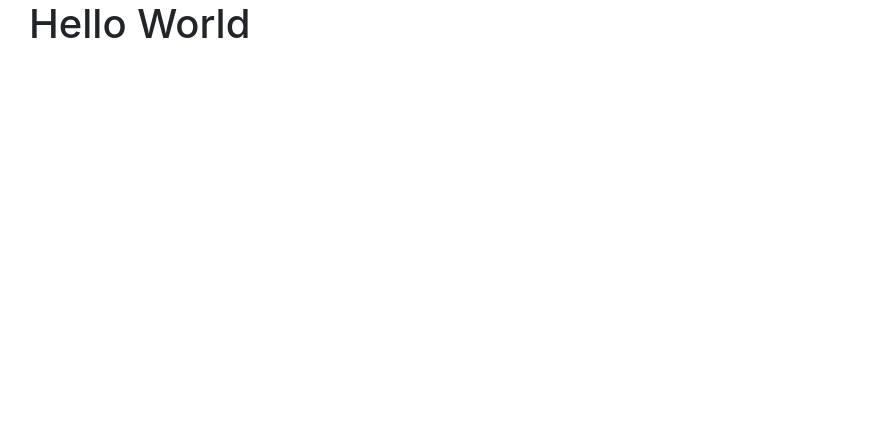
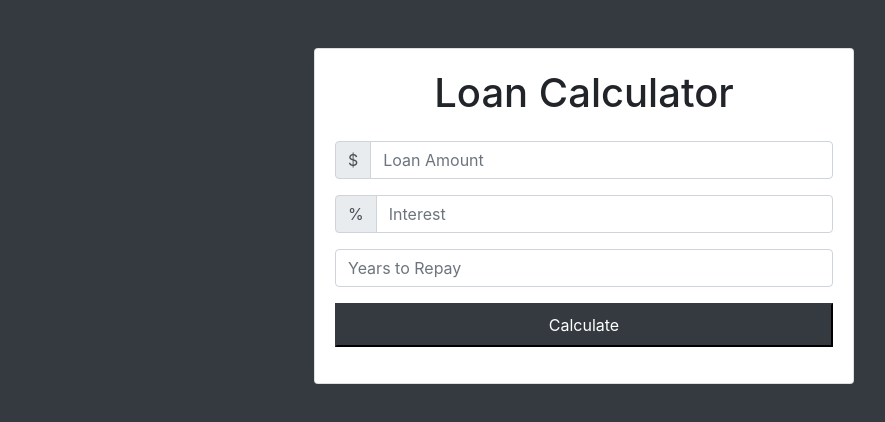
Before and after one commit to nivred/LoanCalculator, a plain HTML site: page index.html in a window 1280 px wide. Shown: the whole page, without its empty margins (56-941 px from the left). Drawn offline with nearby package versions, Linux system fonts and the light colour scheme.

Commit message:
added form with submit button

```diff
--- a/index.html
+++ b/index.html
@@ -9,22 +9,42 @@
     <link rel="stylesheet" href="https://use.fontawesome.com/releases/v5.0.10/css/all.css">
     <link rel="stylesheet" href="assets/css/style.css">
   </head>
-  <body>
+  <body class="bg-dark">
     <div class="container">
         <div class="row">
-            <div class="col-lg-12">
-                <div id="main">
-                    <h1 class="page-header">Hello World</h1>
+            <div class="col-md-6 mx-auto">
+                <div class="card card-body text-center mt-5">
+                    <h1 class="heading display-5 pb-3">Loan Calculator</h1>
+                    <form id="loan-form">
+                        <div class="input-group mb-3">
+                            <div class="input-group-prepend">
+                                <span class="input-group-text">$</span>
+                            </div>
+                            <input type="number" class="form-control" id="amount" placeholder="Loan Amount">
+                        </div>
+
+                        <div class="input-group mb-3">
+                            <div class="input-group-prepend">
+                                <span class="input-group-text">%</span>
+                            </div>
+                            <input type="number" class="form-control" id="interest" placeholder="Interest">
+                        </div>
+
+                        <div class="form-group mb-3">
+                            <input type="number" class="form-control" id="years" placeholder="Years to Repay">
+                        </div>
+
+                        <div class="form-group">
+                            <input type="submit" value="Calculate" class="bt btn-dark btn-block py-2">
+                        </div>
+                    </form>
                 </div>
             </div>
         </div>
     </div>
 
-    <!-- jQuery -->
     <script src="https://ajax.googleapis.com/ajax/libs/jquery/1.12.4/jquery.min.js"></script>
-    <!-- Bootstrap JS -->
     <script src="https://maxcdn.bootstrapcdn.com/bootstrap/3.3.7/js/bootstrap.min.js"></script>
-    <!-- Custom JS -->
     <script src="assets/js/scripts.js"></script>
   </body>
 </html>
```
